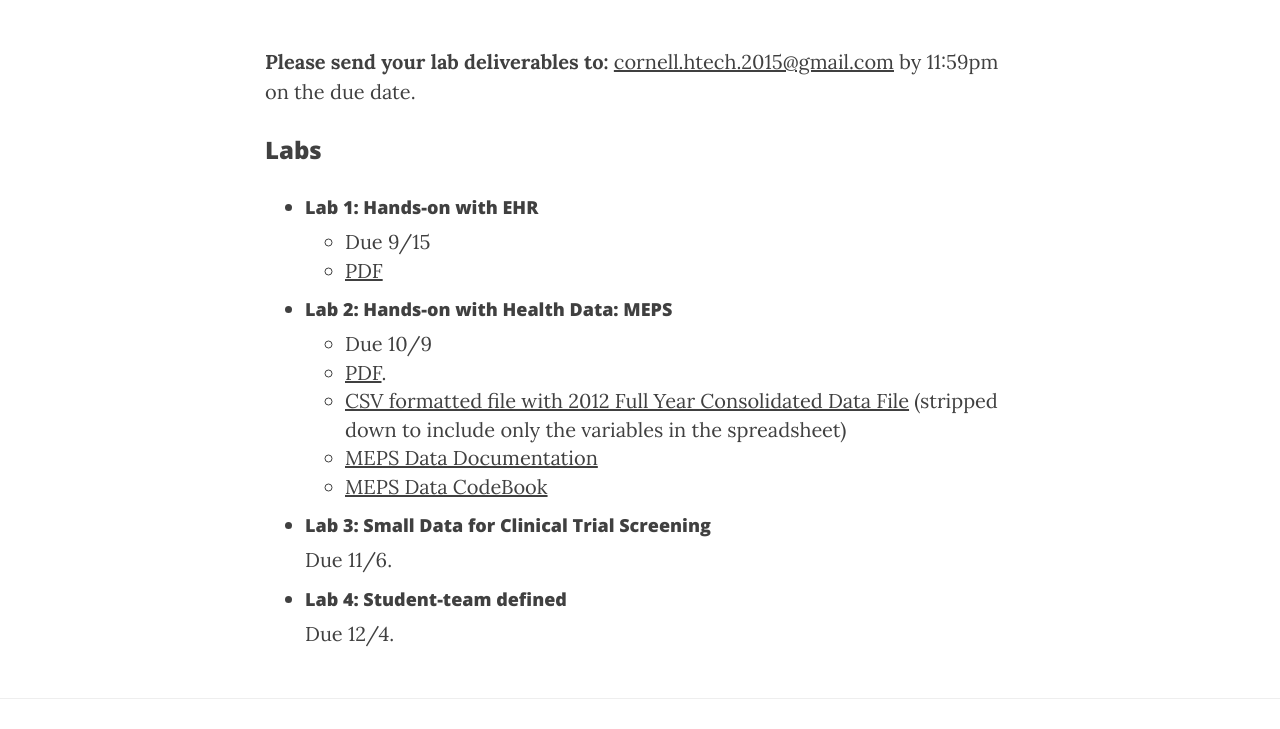
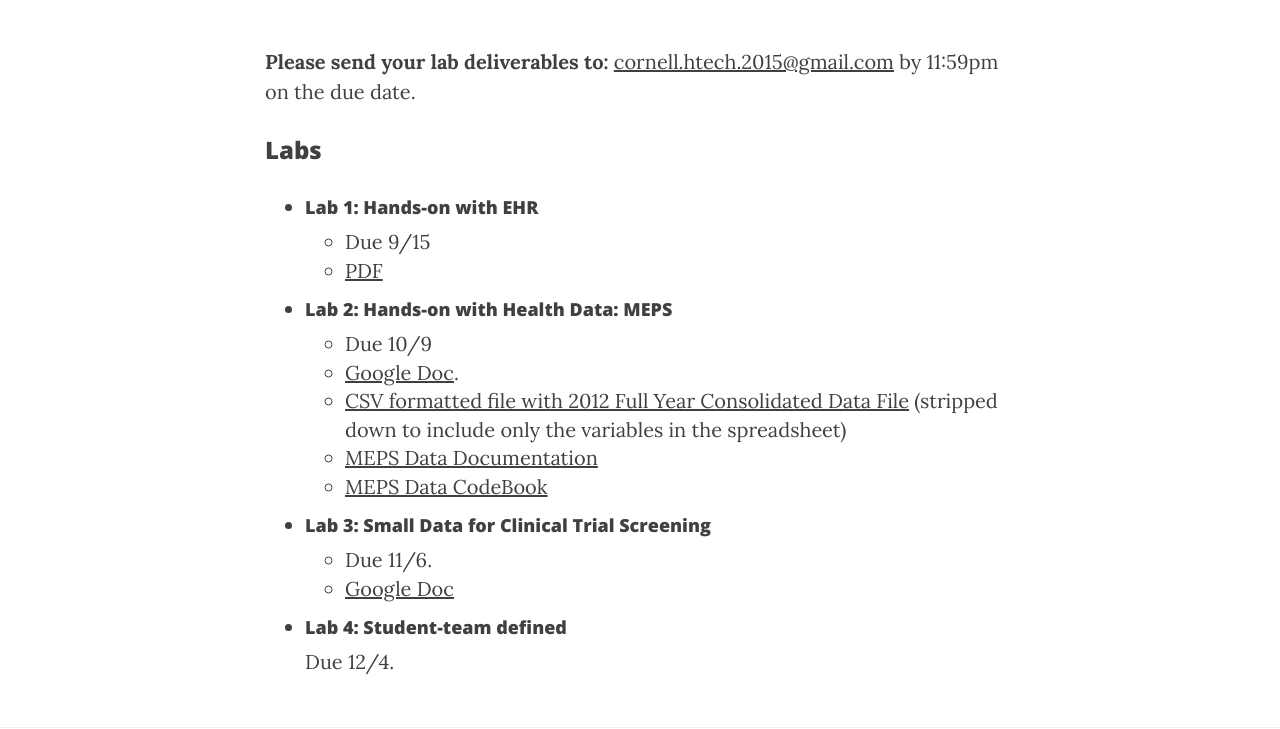
Before and after one commit to cs5555-cornell-tech/cs5555-cornell-tech.github.io, a plain HTML site: page assignments.html in a window 1280 px wide. Shown: the part 223-952 px from the top of the page. Drawn offline with nearby package versions, Linux system fonts and the light colour scheme.

Commit message:
Added Lab 3

```diff
--- a/assignments.html
+++ b/assignments.html
@@ -107,14 +107,17 @@
                     <li><h4>Lab 2: Hands-on with Health Data: MEPS</h4>
                     <ul>
                         <li>Due 10/9</li>
-                        <li><u><a href="https://docs.google.com/document/d/1clTNHUVLtMbetQO_3k-8M1Cnn8b2zCaiMXHd_kOWwyg/edit?usp=sharing" target="_blank">PDF</a></u>.</li>
+                        <li><u><a href="https://docs.google.com/document/d/1clTNHUVLtMbetQO_3k-8M1Cnn8b2zCaiMXHd_kOWwyg/edit?usp=sharing" target="_blank">Google Doc</a></u>.</li>
                         <li><u><a href="https://github.com/cs5555-cornell-tech/cs5555-cornell-tech.github.io/raw/master/pdf/lab2/2012-Consolidated-stripped.csv" target="_blank">CSV formatted file with 2012 Full Year Consolidated Data File</a></u> (stripped down to include only the variables in the spreadsheet)</li>
                         <li><u><a href="https://github.com/cs5555-cornell-tech/cs5555-cornell-tech.github.io/raw/master/pdf/lab2/2012%20-%20consolidated%20doc.pdf" target="_blank">MEPS Data Documentation</a></u></li>
                         <li><u><a href="https://github.com/cs5555-cornell-tech/cs5555-cornell-tech.github.io/raw/master/pdf/lab2/2012%20-%20consolidated%20cb.pdf" target="_blank">MEPS Data CodeBook</a></u></li>
                     </ul>
                     </li>
                     <li><h4>Lab 3: Small Data for Clinical Trial Screening</h4>
-                    Due 11/6.
+                    <ul>
+                        <li>Due 11/6.</li>
+                        <li><u><a href="https://docs.google.com/document/d/1X3FHh2z7A7IsN9uHxa4zh7qsn400zLpB2JtsC1hs75k/edit?usp=sharing">Google Doc</a></u></li>
+                    </ul>
                     </li>
                     <li><h4>Lab 4: Student-team defined</h4>
                     Due 12/4.
```
